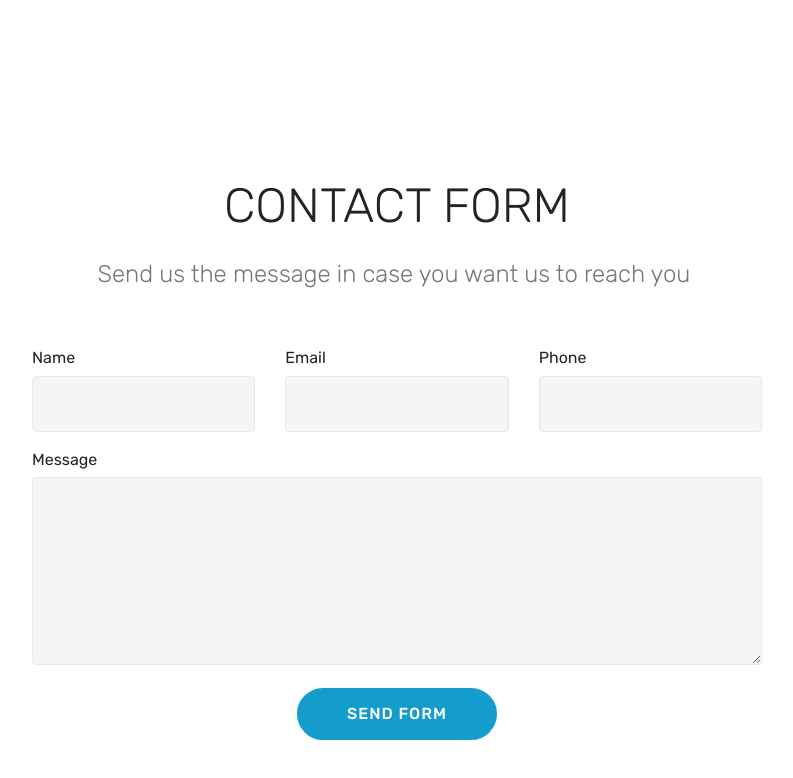
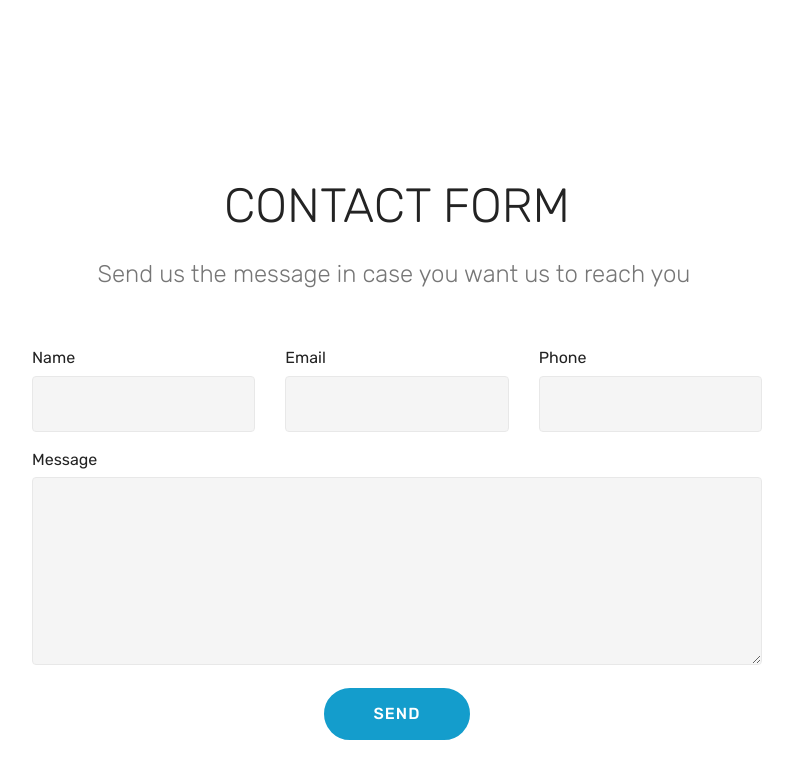
Before and after one commit to littlecodeclub/content, a plain HTML site: page index.html in a window 1280 px wide. Shown: the part 4142-4920 px from the top of the page, without its empty margins (243-1036 px from the left). Drawn offline with Linux system fonts and the light colour scheme; a script that the page names is missing; files whose address does not match are found by name.

Commit message:
Update index.html

```diff
--- a/index.html
+++ b/index.html
@@ -351,7 +351,7 @@
                             <textarea name="message" data-form-field="Message" class="form-control display-7" id="message-form1-3"></textarea>
                         </div>
                         <div class="col-md-12 input-group-btn align-center">
-                            <button type="submit" class="btn btn-primary btn-form display-4">SEND FORM</button>
+                            <button type="submit" class="btn btn-primary btn-form display-4">SEND</button>
                         </div>
                     </div>
                 </form><!---Formbuilder Form--->
```
